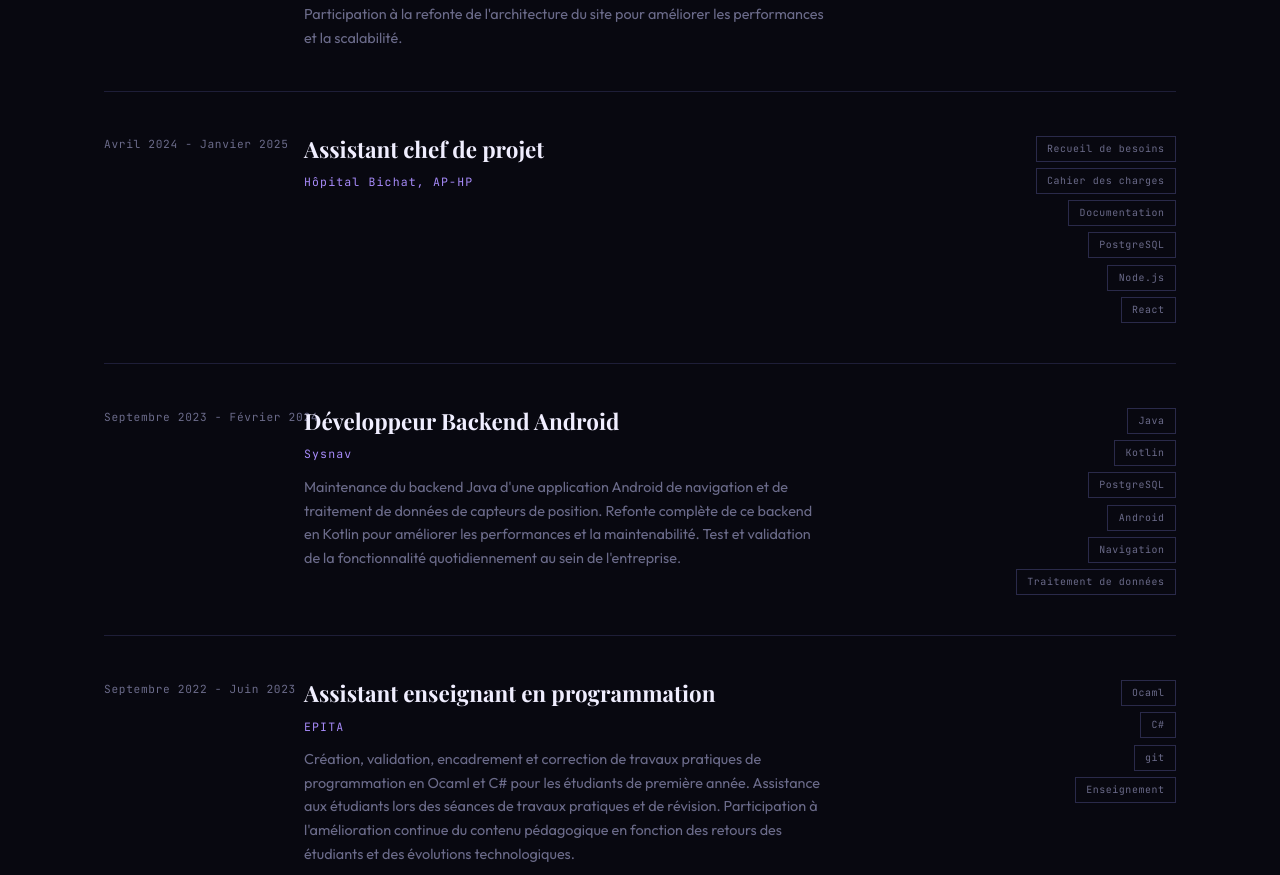
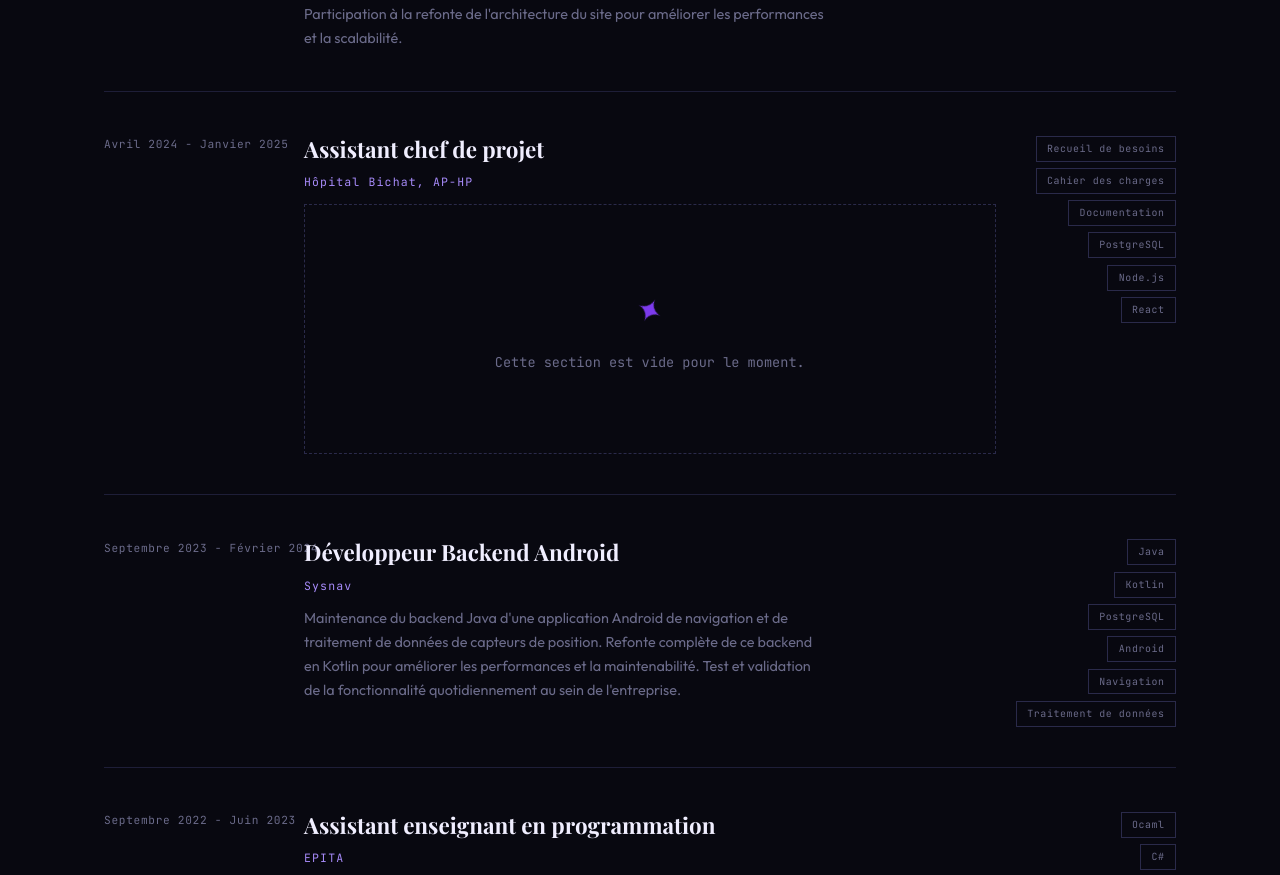
Before and after one commit to MrTitwan/Portfolio, a React (Vite) app: page / in a window 1280 px wide. Shown: the part 1525-2400 px from the top of the page. Built offline with nearby package versions, Linux system fonts and the light colour scheme; a web font is replaced by a local one.

Commit message:
update empty experience description

```diff
--- a/src/components/Experiences/Experiences.jsx
+++ b/src/components/Experiences/Experiences.jsx
@@ -37,7 +37,11 @@ export default function Experiences() {
                 <div className={styles.body}>
                   <h3 className={styles.title}>{exp.title}</h3>
                   <p className={styles.company}>{exp.company}</p>
-                  <p className={styles.desc}>{exp.desc}</p>
+                  {exp.desc.length ===0 ? (
+                    <EmptyState />
+                  ) : (
+                    <p className={styles.desc}>{exp.desc}</p>
+                  )}
                 </div>
 
                 <div className={styles.tags}>
```
